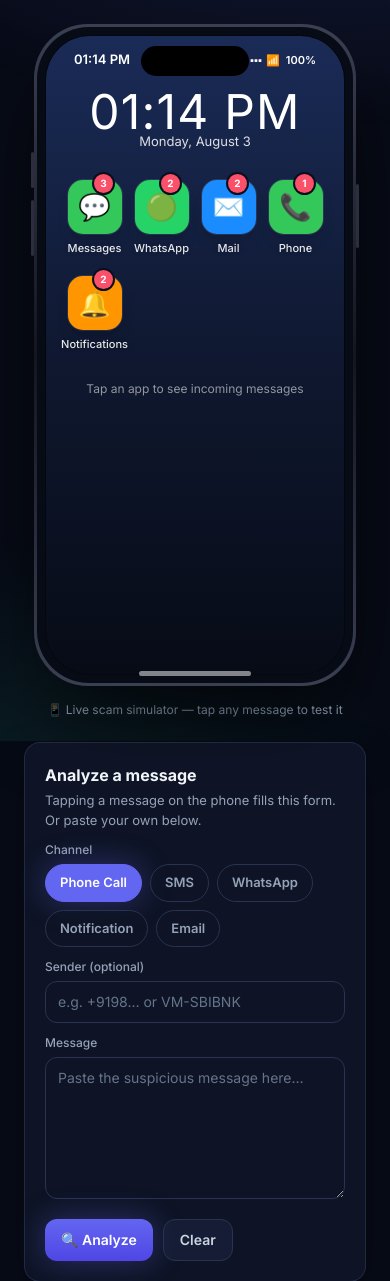
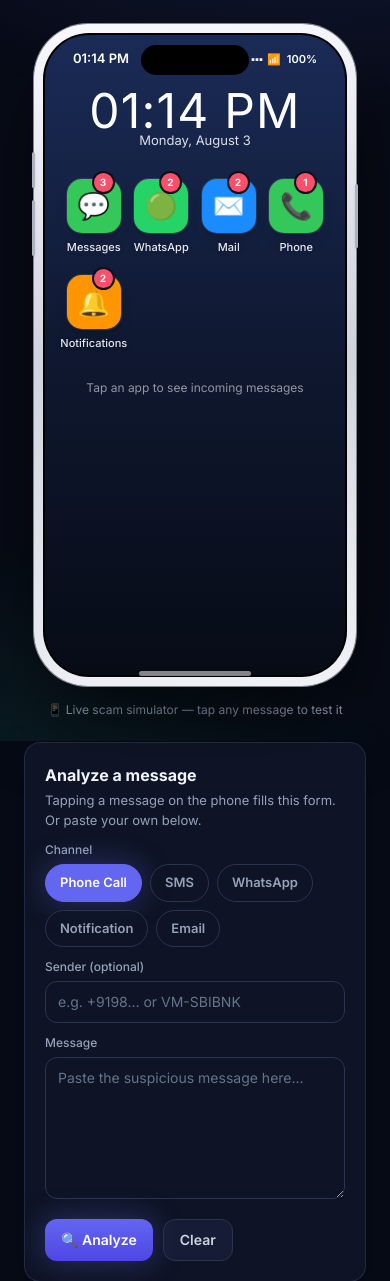
Before and after one commit to ambareesh1/satarkai, a Flask app: page / in a window 390 px wide; the page is wider, and only the part inside the window is pictured. Shown: the part 103-1384 px from the top of that part. Run offline with Flask 3, Linux system fonts and the light colour scheme; data that the repository does not hold is empty; some libraries are stand-ins or nearby versions.

Commit message:
﻿Polish iPhone frame: light silver bezel with metallic sheen
White/silver bezel + sheen and silver side buttons so the phone reads clearly against the dark UI.

```diff
--- a/templates/index.html
+++ b/templates/index.html
@@ -155,13 +155,16 @@
     <main class="grid grid-cols-1 xl:grid-cols-[340px_1.1fr_.85fr] lg:grid-cols-[340px_1fr] gap-6 max-w-[1440px] mx-auto px-6 py-6 items-start">
         <!-- ============ iPhone simulator ============ -->
         <section class="lg:sticky lg:top-24 justify-self-center">
-            <div class="relative mx-auto w-[322px] h-[662px] rounded-[54px] p-3 bg-gradient-to-b from-[#3a3f52] via-[#14161f] to-[#3a3f52] shadow-phone">
-                <div class="absolute inset-[3px] rounded-[52px] bg-ink-950"></div>
-                <!-- side buttons -->
-                <div class="absolute -left-[3px] top-32 w-[3px] h-9 rounded bg-[#2a2e3d]"></div>
-                <div class="absolute -left-[3px] top-44 w-[3px] h-14 rounded bg-[#2a2e3d]"></div>
-                <div class="absolute -right-[3px] top-40 w-[3px] h-16 rounded bg-[#2a2e3d]"></div>
-                <div class="relative w-full h-full rounded-[44px] overflow-hidden bg-gradient-to-b from-[#1a2b57] via-[#0f1830] to-ink-950 ring-1 ring-black/40">
+            <div class="relative mx-auto w-[322px] h-[662px] rounded-[54px] p-[11px] bg-gradient-to-b from-[#f6f7fb] via-[#c9cdd9] to-[#eceef4] shadow-phone ring-1 ring-white/50">
+                <!-- metallic sheen -->
+                <div class="absolute inset-0 rounded-[54px] bg-gradient-to-tr from-transparent via-white/25 to-transparent pointer-events-none"></div>
+                <!-- thin black rim between bezel and screen -->
+                <div class="absolute inset-[9px] rounded-[46px] bg-black"></div>
+                <!-- side buttons (silver) -->
+                <div class="absolute -left-[2px] top-32 w-[3px] h-9 rounded bg-[#aeb2be] shadow"></div>
+                <div class="absolute -left-[2px] top-44 w-[3px] h-14 rounded bg-[#aeb2be] shadow"></div>
+                <div class="absolute -right-[2px] top-40 w-[3px] h-16 rounded bg-[#aeb2be] shadow"></div>
+                <div class="relative w-full h-full rounded-[44px] overflow-hidden bg-gradient-to-b from-[#1a2b57] via-[#0f1830] to-ink-950 ring-1 ring-black/60">
                     <!-- dynamic island -->
                     <div class="absolute top-2.5 left-1/2 -translate-x-1/2 w-[108px] h-[30px] bg-black rounded-full z-20"></div>
                     <!-- status bar -->
```
